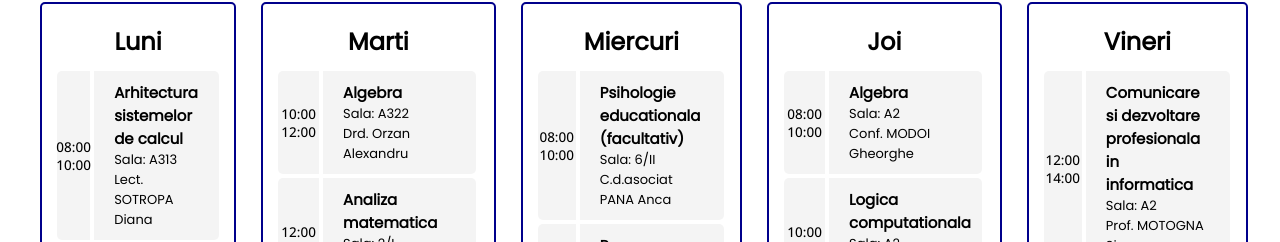
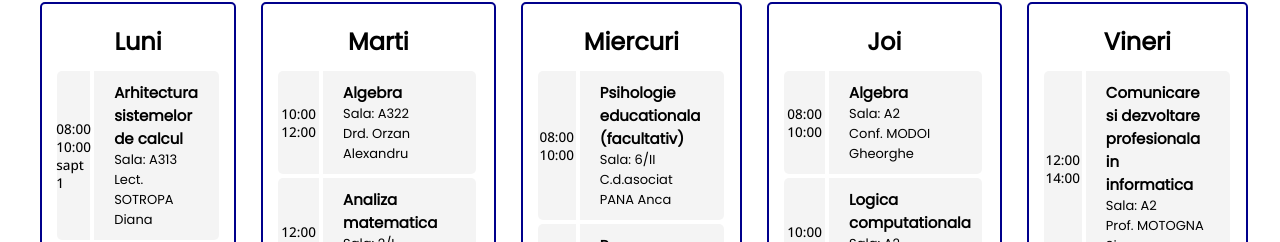
Before and after one commit to yslandrei/UBB-Schedule, a React (Create React App) app: page / in a window 1280 px wide. Shown: the part 171-413 px from the top of the page. Built offline with nearby package versions, Linux system fonts and the light colour scheme.

Commit message:
final prototype

```diff
--- a/src/App.js
+++ b/src/App.js
@@ -216,6 +216,7 @@ function App() {
       <Header title="UBB Schedule"/>
       <Selectors onSubmit={onSubmit}/>
       <Courses days={table}/>
+      <footer></footer>
     </>
   );
 }
--- a/src/components/Course.js
+++ b/src/components/Course.js
@@ -2,13 +2,18 @@ import {FaTimes} from 'react-icons/fa'
 
 const Course = ({course}) => {
   let ore = course["ora"].split('-')
+  console.log(course["frecventa"])
   return (
     <div className='course'>
       <div className='course-child'>
         <div className='time'>
-          <p>{ore[0] >= 10? `${ore[0]}:00` : `0${ore[0]}:00`}
-          <br></br>
-          {`${ore[1]}:00`}</p>
+          <p>
+            {ore[0] >= 10? `${ore[0]}:00` : `0${ore[0]}:00`}
+            <br/>
+            {`${ore[1]}:00`}
+            <br/>
+            {course["frecventa"].replace('.', '')}
+          </p>
         </div>
       </div>
       <div className='course-child'>
```
Also changed, not shown: 1 other file (tests, documents, lock files or other folders).
